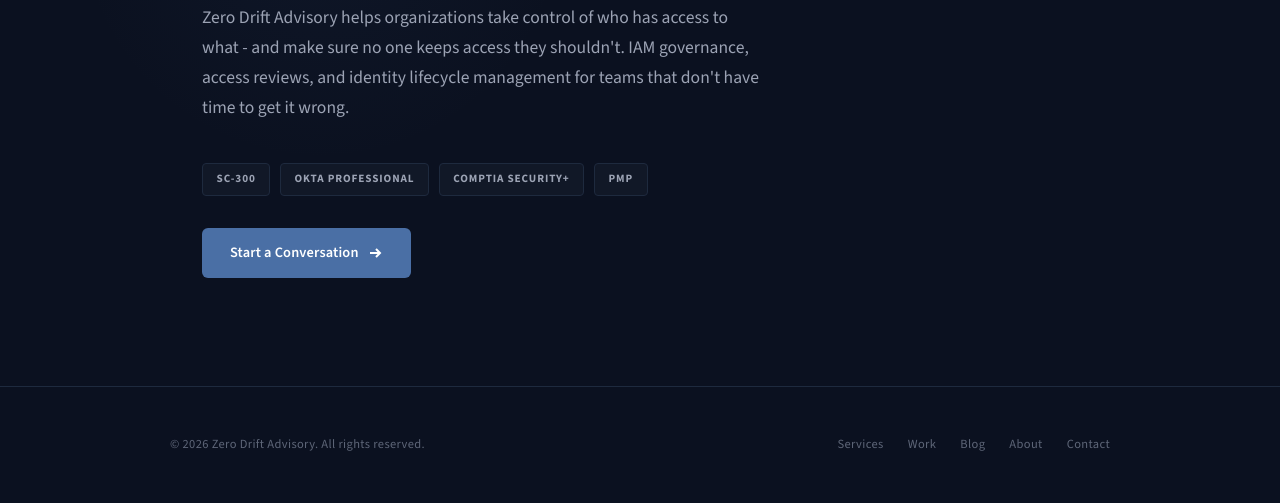
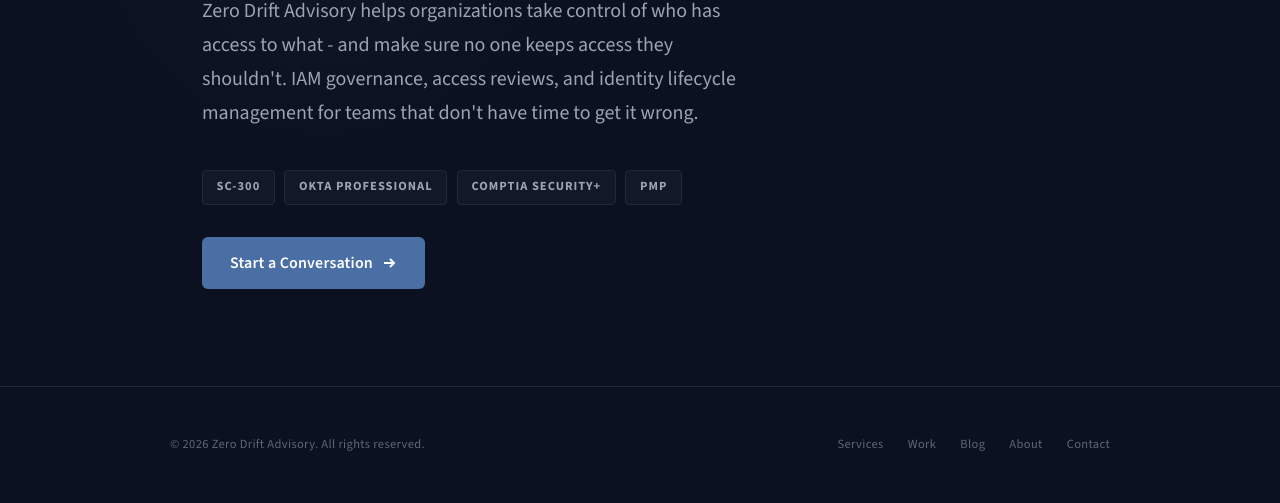
Before and after one commit to jakeflow/zerodriftadvisory, a plain HTML site: page index.html in a window 1280 px wide. Shown: the part 414-917 px from the top of the page. Drawn offline with nearby package versions, Linux system fonts and the light colour scheme.

Commit message:
Update styles.css

```diff
--- a/styles.css
+++ b/styles.css
@@ -47,19 +47,19 @@
   /* Typography */
   --h1-size:         clamp(2.6rem, 5.5vw, 4rem);
   --h2-size:         clamp(1.7rem, 3.5vw, 2.4rem);
-  --h3-size:         1.05rem;
-  --h3-contact-size: 1.5rem;
-  --body-size:       0.95rem;
-  --body-large:      1.1rem;
-  --body-small:      0.88rem;
-  --nav-size:        0.82rem;
-  --label-size:      0.7rem;
-  --button-size:     0.9rem;
-  --tag-size:        0.72rem;
-  --logo-size:       1.15rem;
-  --stat-size:       1.5rem;
-  --case-org-size:   1.25rem;
-  --step-number-size: 2rem;
+  --h3-size:         1.2rem;
+  --h3-contact-size: 1.7rem;
+  --body-size:       1.08rem;
+  --body-large:      1.25rem;
+  --body-small:      1rem;
+  --nav-size:        0.88rem;
+  --label-size:      0.78rem;
+  --button-size:     1rem;
+  --tag-size:        0.8rem;
+  --logo-size:       1.3rem;
+  --stat-size:       1.65rem;
+  --case-org-size:   1.4rem;
+  --step-number-size: 2.2rem;
 
   /* Layout */
   --max-width:       940px;
```
